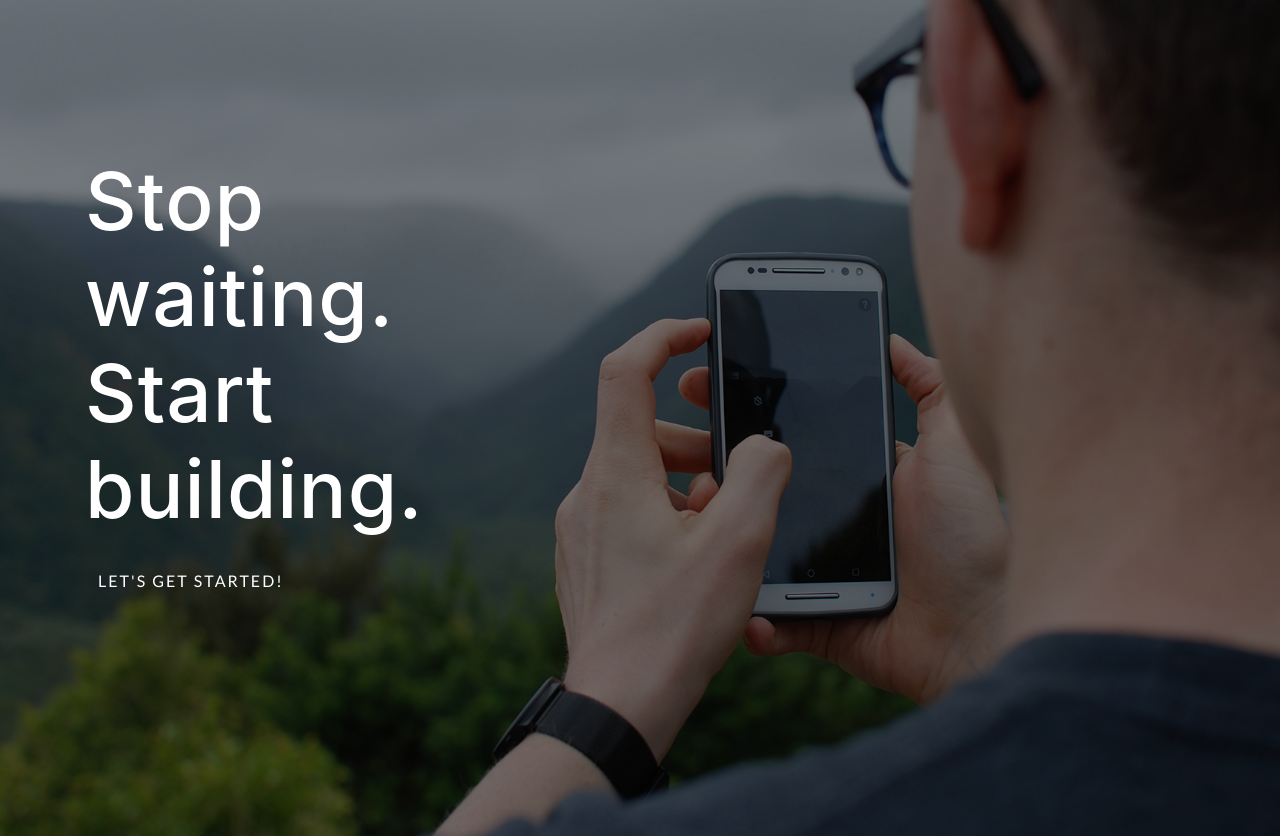
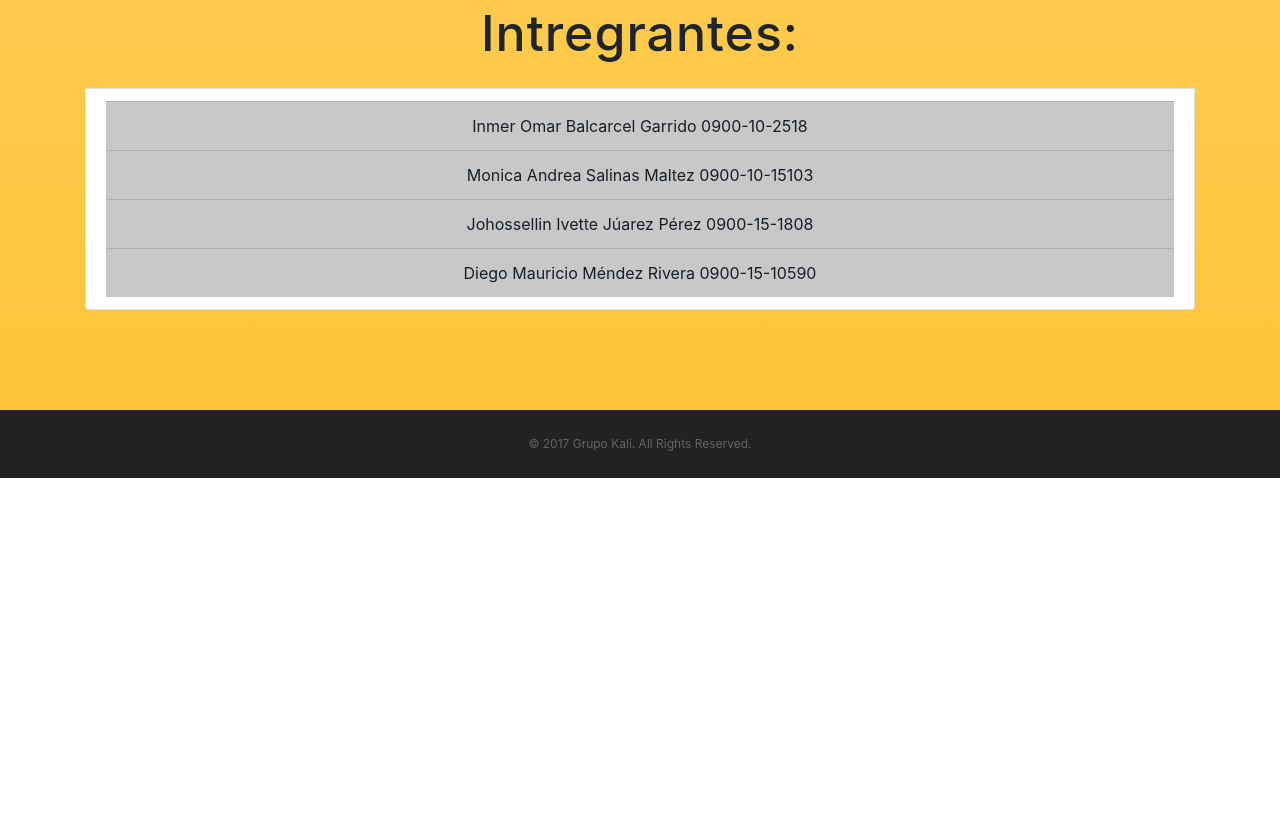
Before and after one commit to Inmer/presentacion-os, a website with bundled scripts: page index.html in a window 1280 px wide. Shown: the part 2325-3161 px from the top of the page. After the commit the page ends 2803 px from the top, so only its background shows below. Built offline with nearby package versions, Linux system fonts and the light colour scheme; a web font is replaced by a local one.

Commit message:
removido bloque x

```diff
--- a/index.html
+++ b/index.html
@@ -60,7 +60,7 @@
         <div class="row h-100">
           <div class="col-lg-4 my-auto">
             <div class="header-content mx-auto">
-              <h1 class="mb-5 text-center " style="font-size: 110px">Grupo Kali <a href="#download" class="btn btn-outline btn-xl js-scroll-trigger ">Empezar</a></h1>
+              <h1 class="mb-5 text-center " style="font-size: 110px">Grupo Kali <a href="#objetivos" class="btn btn-outline btn-xl js-scroll-trigger ">Empezar</a></h1>
               </div>
           </div>
           <div class="col-lg-8 my-auto">
@@ -125,15 +125,6 @@
       </div>
     </section>
 
-    <section class="cta">
-      <div class="cta-content">
-        <div class="container">
-          <h2>Stop waiting.<br>Start building.</h2>
-          <a href="#contact" class="btn btn-outline btn-xl js-scroll-trigger">Let's Get Started!</a>
-        </div>
-      </div>
-      <div class="overlay"></div>
-    </section>
 
     <section class="contact bg-primary" id="contact">
       <div class="container">
@@ -147,6 +138,9 @@
               </li>
               <li class="list-group-item list-group-item-dark">
                   Johossellin Ivette Júarez Pérez 0900-15-1808
+              </li>
+               <li class="list-group-item list-group-item-dark">
+                  Diego Mauricio Méndez Rivera 0900-15-10590
               </li>
           </ul>
       </div>
```
